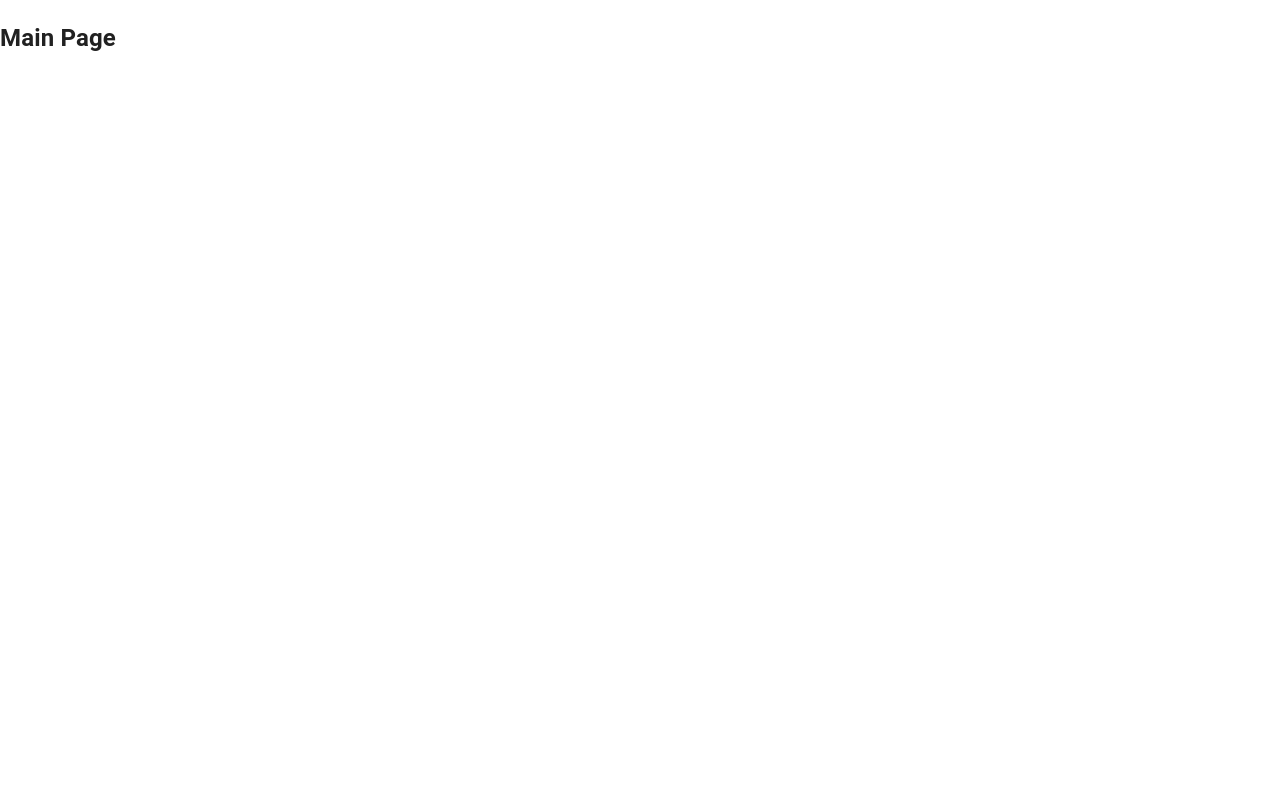
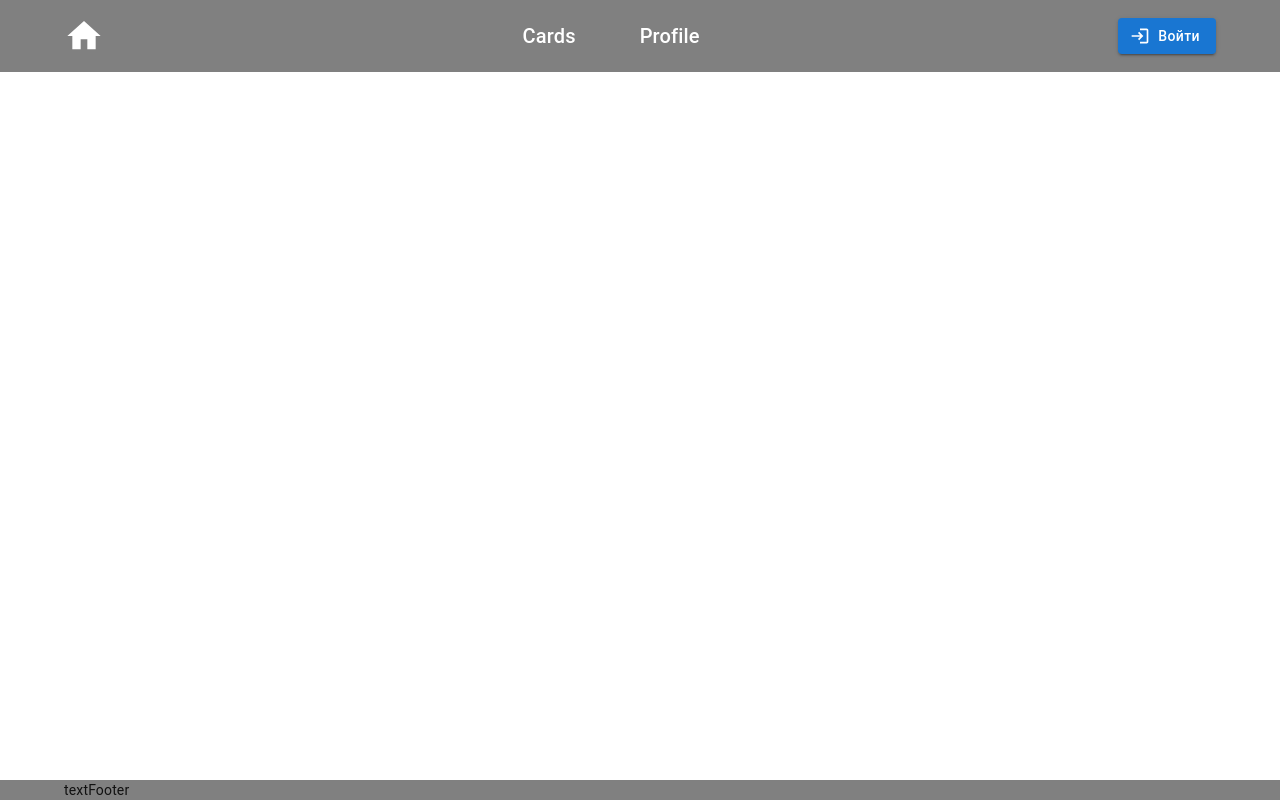
Before and after one commit to Maxim2993/flash-cards, a React (Create React App) app: page / in a window 1280 px wide. Built offline with nearby package versions, Linux system fonts and the light colour scheme.

Commit message:
Feature/05: created Header and Footer

```diff
--- a/package.json
+++ b/package.json
@@ -5,6 +5,7 @@
   "dependencies": {
     "@emotion/react": "^11.9.3",
     "@emotion/styled": "^11.9.3",
+    "@mui/icons-material": "^5.8.4",
     "@mui/material": "^5.9.0",
     "@reduxjs/toolkit": "^1.8.3",
     "@testing-library/jest-dom": "^5.16.4",
@@ -21,8 +22,8 @@
     "react-router-dom": "^6.3.0",
     "react-scripts": "5.0.1",
     "typescript": "^4.7.4",
-    "yup": "^0.32.11",
-    "web-vitals": "^2.1.4"
+    "web-vitals": "^2.1.4",
+    "yup": "^0.32.11"
   },
   "scripts": {
     "start": "react-scripts start",
--- a/src/App.tsx
+++ b/src/App.tsx
@@ -2,11 +2,13 @@ import React from 'react';
 import { Routes, Route, Navigate } from 'react-router-dom';
 import { CardsPage, LoginPage, MainPage, ProfilePage } from './pages';
 import { ProtectedRoute } from './routes/ProtectedRoute';
+import { Layout } from './UI-components/organisms/Layout'
 
 function App() {
   return (
     <Routes>
-      <Route path='/' element={<MainPage />} />
+      <Route path='/' element={<Layout />}>
+        <Route index element={<MainPage />} />
         <Route path='/login' element={<LoginPage />} />
         <Route path='/cards' element={<CardsPage />} />
         <Route
@@ -15,6 +17,7 @@ function App() {
             <ProtectedRoute authenticationPath='/login' outlet={<ProfilePage />} />}
         />
         <Route path='*' element={<Navigate to={'/'} replace />} />
+      </Route>
     </Routes>
   )
 }
--- /dev/null
+++ b/src/UI-components/molecules/Footer/Footer.tsx
@@ -0,0 +1,24 @@
+import React from 'react';
+import Box from '@mui/material/Box';
+import Container from '@mui/material/Container';
+import Typography from '@mui/material/Typography';
+
+type FooterProps = {
+    text: string;
+};
+
+export const Footer: React.VFC<FooterProps> = ({ text }) => (
+    <Box component='footer' sx={{
+        position: 'absolute',
+        bottom: 0,
+        width: '100vw',
+        background: 'grey'
+    }}
+    >
+        <Container >
+            <Typography variant="body2" sx={{ textTransform: 'none' }} >
+                {text}
+            </Typography>
+        </Container>
+    </Box>
+);
--- /dev/null
+++ b/src/UI-components/molecules/Footer/index.ts
@@ -0,0 +1 @@
+export { Footer } from "./Footer";
--- /dev/null
+++ b/src/UI-components/molecules/Header/Header.tsx
@@ -0,0 +1,42 @@
+import React from 'react';
+import Box from '@mui/material/Box';
+import Button from '@mui/material/Button';
+import Container from '@mui/material/Container';
+import Typography from '@mui/material/Typography';
+import HomeIcon from '@mui/icons-material/Home';
+import LoginIcon from '@mui/icons-material/Login';
+
+import { Link } from '../../atoms/Link';
+
+export const Header: React.FC = () => (
+    <Box component='header' sx={{ background: 'grey', width: '100vw', position: 'absolute', top: 0 }}>
+        <Container sx={{
+            display: 'flex',
+            justifyContent: 'space-between',
+            alignItems: 'center',
+            pt: 2,
+            pb: 2
+        }}
+        >
+            <Link to='/'>
+                <HomeIcon sx={{ color: 'white', fontSize: 40 }} />
+            </Link>
+            <Box sx={{ display: 'flex' }}>
+                <Link to='cards' sx={{ color: 'white', mr: 8 }}>
+                    <Typography variant="h6"  >
+                        Cards
+                    </Typography>
+                </Link>
+                <Link to='profile' sx={{ color: 'white' }}>
+                    <Typography variant="h6" >
+                        Profile
+                    </Typography>
+                </Link>
+            </Box>
+            <Button variant="contained" sx={{ textTransform: 'none' }} startIcon={<LoginIcon />}>
+                Войти
+            </Button>
+        </Container >
+    </Box>
+
+);
--- /dev/null
+++ b/src/UI-components/molecules/Header/index.ts
@@ -0,0 +1 @@
+export { Header } from "./Header";
--- /dev/null
+++ b/src/UI-components/organisms/Layout/Layout.tsx
@@ -0,0 +1,13 @@
+import React from 'react';
+import { Outlet } from 'react-router-dom';
+import { Header } from '../../molecules/Header';
+import { Footer } from '../../molecules/Footer';
+
+
+export const Layout: React.FC = () => (
+    <>
+        <Header />
+        <Outlet />
+        <Footer text='textFooter' />
+    </>
+);
--- /dev/null
+++ b/src/UI-components/organisms/Layout/index.ts
@@ -0,0 +1 @@
+export { Layout } from "./Layout";
```
Also changed, not shown: src/pages/MainPage.tsx (line endings or trailing spaces), 1 other file (tests, documents, lock files or other folders). Lines whose indentation alone changed are shown as unchanged.
